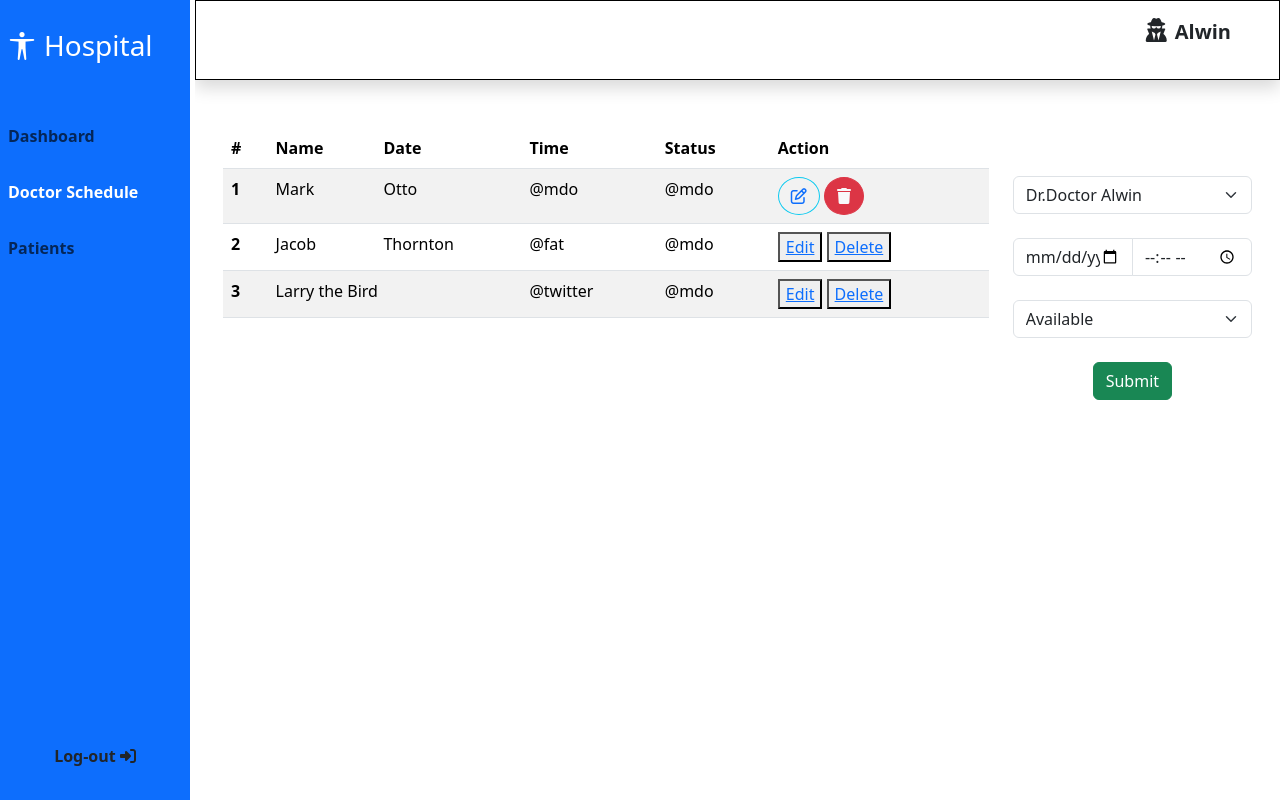
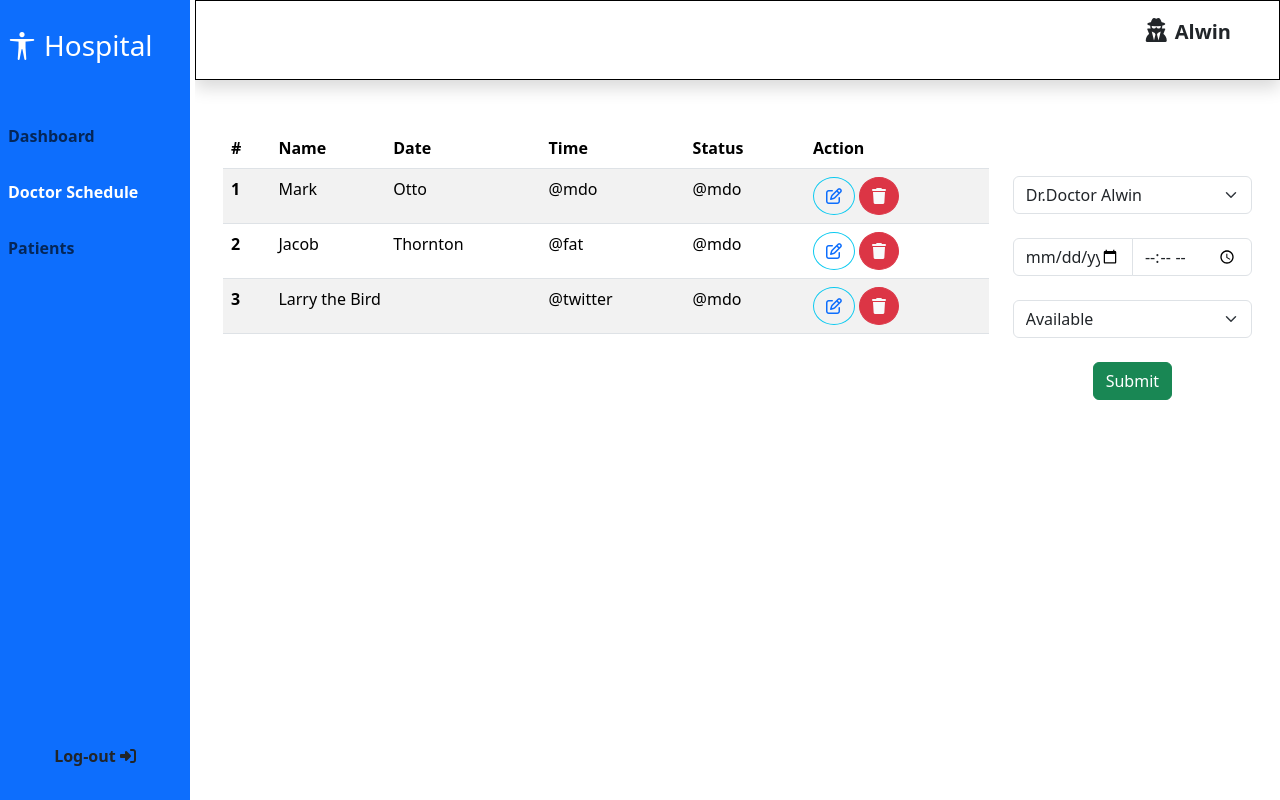
Before and after one commit to AlwinJun/hospital-appointment-system, a PHP site: page /admin/schedule.php in a window 1280 px wide. Run offline with PHP 8.4, Linux system fonts and the light colour scheme; some libraries are stand-ins or nearby versions.

Commit message:
Update sched table cta

```diff
--- a/admin/schedule.php
+++ b/admin/schedule.php
@@ -70,7 +70,7 @@
                 </button>
                 <button class="btn btn-danger rounded-circle">
                   <a href="#"><i class="fa-solid fa-trash text-light"></i></a>
-              </button>
+                </button>
               </td>
             </tr>
             <tr>
@@ -80,8 +80,12 @@
               <td>@fat</td>
               <td>@mdo</td>
               <td>
-                <button><a href="#">Edit</a></button>
-                <button><a href="#">Delete</a></button>
+                <button class="btn btn-outline-info rounded-circle">
+                  <a href="#"><i class="fa-regular fa-pen-to-square"></i></a>
+                </button>
+                <button class="btn btn-danger rounded-circle">
+                  <a href="#"><i class="fa-solid fa-trash text-light"></i></a>
+                </button>
               </td>
             </tr>
             <tr>
@@ -90,8 +94,12 @@
               <td>@twitter</td>
               <td>@mdo</td>
               <td>
-                <button><a href="#">Edit</a></button>
-                <button><a href="#">Delete</a></button>
+                <button class="btn btn-outline-info rounded-circle">
+                  <a href="#"><i class="fa-regular fa-pen-to-square"></i></a>
+                </button>
+                <button class="btn btn-danger rounded-circle">
+                  <a href="#"><i class="fa-solid fa-trash text-light"></i></a>
+               </button>
               </td>
             </tr>
           </tbody>
```
